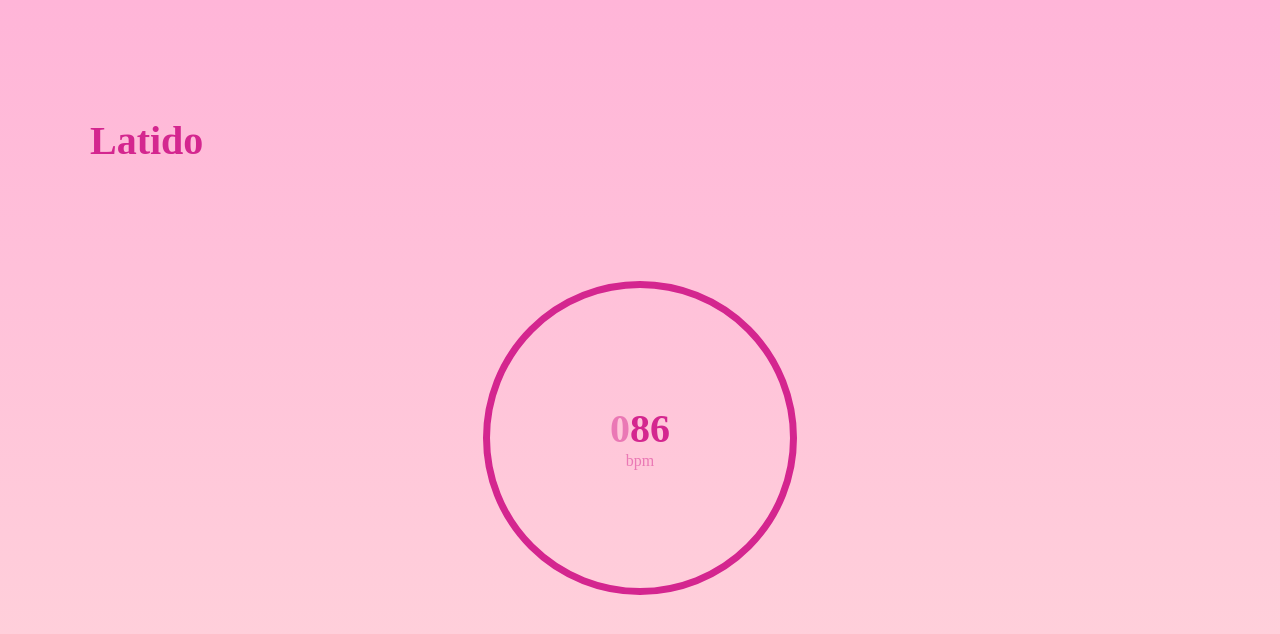
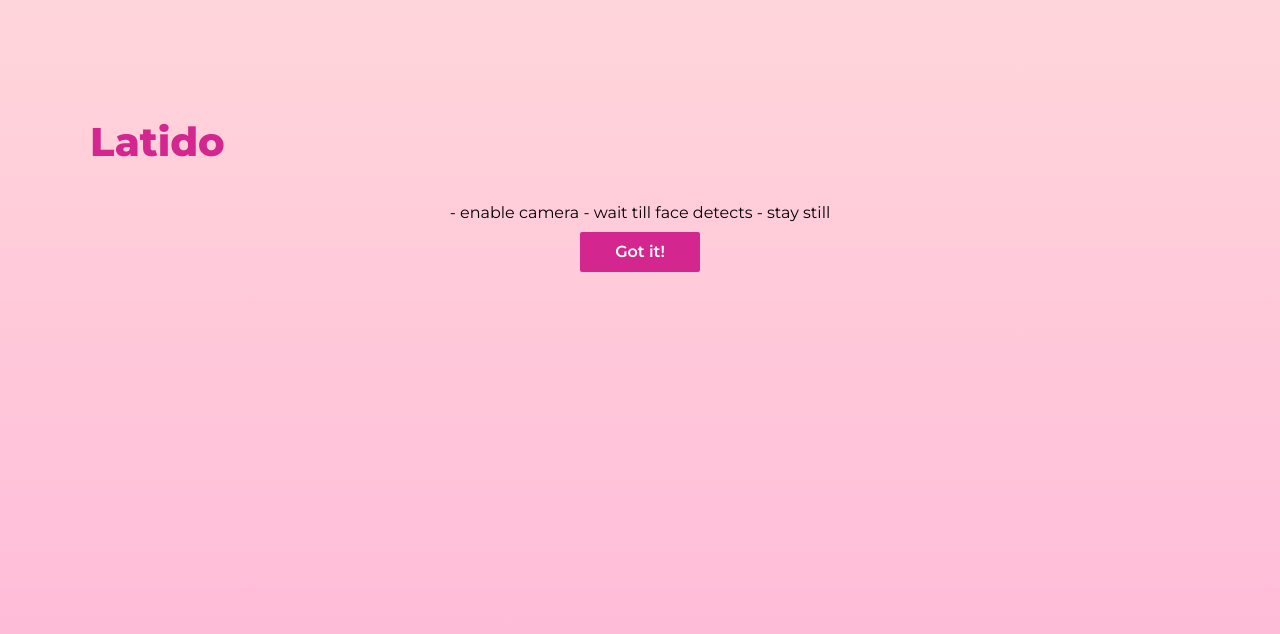
Before and after one commit to juanto121/Latido, a React (Create React App) app: page / in a window 1280 px wide. Shown: the top 634 px of the page. Built offline with nearby package versions, Linux system fonts and the light colour scheme.

Commit message:
Setup page

```diff
--- a/public/index.html
+++ b/public/index.html
@@ -3,6 +3,7 @@
   <head>
     <meta charset="utf-8" />
     <link rel="shortcut icon" href="%PUBLIC_URL%/favicon.ico" />
+    <link href="https://fonts.googleapis.com/css?family=Montserrat:400,600,800&display=swap" rel="stylesheet">
     <meta name="viewport" content="width=device-width, initial-scale=1" />
     <meta name="theme-color" content="#000000" />
     <meta
--- a/src/App.css
+++ b/src/App.css
@@ -1,8 +1,8 @@
 .App {
     margin: 0;
-    background: linear-gradient(#FFB5D8, #ffd6db);
+    background: linear-gradient(#ffd6db, #FFB5D8);
     min-height: 100vh;
     display: flex;
     flex-direction: column;
-    font-family: Montserrat;
+    font-family: 'Montserrat', sans-serif;
 }
--- a/src/App.js
+++ b/src/App.js
@@ -1,6 +1,7 @@
 import React from 'react';
 import './App.css';
-import { LatidoHeader, LatidoContent } from './components'
+import LatidoContent from './Containers/Latido/LatidoContent'
+import LatidoHeader from './components/LatidoHeader/LatidoHeader'
 
 function App() {
   return (
--- /dev/null
+++ b/src/Containers/Latido/LatidoContent.js
@@ -0,0 +1,34 @@
+import React, {useState} from 'react'
+import './LatidoContent.css'
+import HeartRateMonitor from '../../components/HeartRateMonitor/HeartRateMonitor'
+import Instructions from '../../components/Instructions/Instructions'
+import UseCamera from './UseCamera'
+
+const LatidoContent = (props) => {
+
+  const [pageBeat, setPageBeat] = useState(0)
+  const [showInstructions, setShowInstructions] = useState(true)
+  const [cameraEnabled, setCameraEnabled] = useState(false)
+
+  const onContinueInstructions = () => {
+    setShowInstructions(false)
+  }
+
+  if(showInstructions) {
+    return (
+        <div className={"LatidoContent"}>
+          <Instructions continueHandler={onContinueInstructions}/>
+        </div>
+    )
+  }
+
+  return (
+    <div className={"LatidoContent"}>
+      <div className={"measure-circle"}>
+        <HeartRateMonitor/>
+      </div>
+    </div>
+  )
+}
+
+export default LatidoContent
--- /dev/null
+++ b/src/components/HeartRateMonitor/HeartRateMonitor.js
@@ -0,0 +1,17 @@
+import React from 'react'
+import './HearRateMonitor.css'
+
+const HeartRateMonitor = (props) => {
+    return(
+        <div className="measure-active">
+            <div className="measure-circle-bpm">
+                0<span className={"bpm-highlight"}>86</span>
+            </div>
+            <div className="measure-circle-subtitle">
+                bpm
+            </div>
+        </div>
+    )
+}
+
+export default HeartRateMonitor
--- /dev/null
+++ b/src/components/Instructions/Instructions.css
@@ -0,0 +1,24 @@
+.instructions-container {
+    margin: 0 auto;
+}
+
+.start-button {
+    background-color: #D4268F;
+    width: 100px;
+    height: 20px;
+    padding: 10px;
+    text-align: center;
+    cursor: pointer;
+    border: none;
+    border-radius: 2px;
+    color: white;
+    font-weight: 600;
+    margin:0 auto;
+}
+
+.instructions-text {
+    width: 400px;
+    padding: 10px;
+    margin:0 auto;
+    text-align: center;
+}
--- /dev/null
+++ b/src/components/Instructions/Instructions.js
@@ -0,0 +1,25 @@
+import React from 'react';
+import PropTypes from 'prop-types';
+import './Instructions.css'
+
+const Instructions = props => {
+
+    return (
+        <div className="instructions-container">
+            <div className="instructions-text">
+                - enable camera
+                - wait till face detects
+                - stay still
+            </div>
+            <div className="start-button" onClick={props.continueHandler}>
+                Got it!
+            </div>
+        </div>
+    );
+};
+
+Instructions.propTypes = {
+    continueHandler: PropTypes.func
+};
+
+export default Instructions;
--- a/src/components/LatidoContent/LatidoContent.js
+++ /dev/null
@@ -1,30 +0,0 @@
-import React, {useState} from 'react'
-import './LatidoContent.css'
-
-const LatidoContent = (props) => {
-
-  const [pageBeat, setPageBeat] = useState(0)
-  const [showInstructions, setShowInstructions] = useState(false)
-
-  return (
-    <div className={"LatidoContent"}>
-      <div className={"measure-circle"}>
-        <div className="measure-instructions"></div>
-
-        <div className="measure-video"></div>
-
-        <div className="measure-active">
-          <div className="measure-circle-bpm">
-            0<span className={"bpm-highlight"}>86</span>
-          </div>
-          <div className="measure-circle-subtitle">
-            bpm
-          </div>
-        </div>
-
-      </div>
-    </div>
-  )
-}
-
-export default LatidoContent
--- a/src/components/LatidoHeader/LatidoHeader.css
+++ b/src/components/LatidoHeader/LatidoHeader.css
@@ -1,6 +1,6 @@
 h1.title {
     color: #D4268F;
     font-weight: 800;
-    padding: 90px;
+    padding: 90px 0 0 90px;
     font-size: 40px;
 }
--- a/src/components/index.js
+++ /dev/null
@@ -1,2 +0,0 @@
-export {default as LatidoHeader} from './LatidoHeader/LatidoHeader'
-export {default as LatidoContent} from './LatidoContent/LatidoContent'
```
Also changed, not shown: src/Containers/Latido/LatidoContent.css (renamed from src/components/LatidoContent/LatidoContent.css), src/components/HeartRateMonitor/HearRateMonitor.css (added), 2 other files (tests, documents, lock files or other folders).
